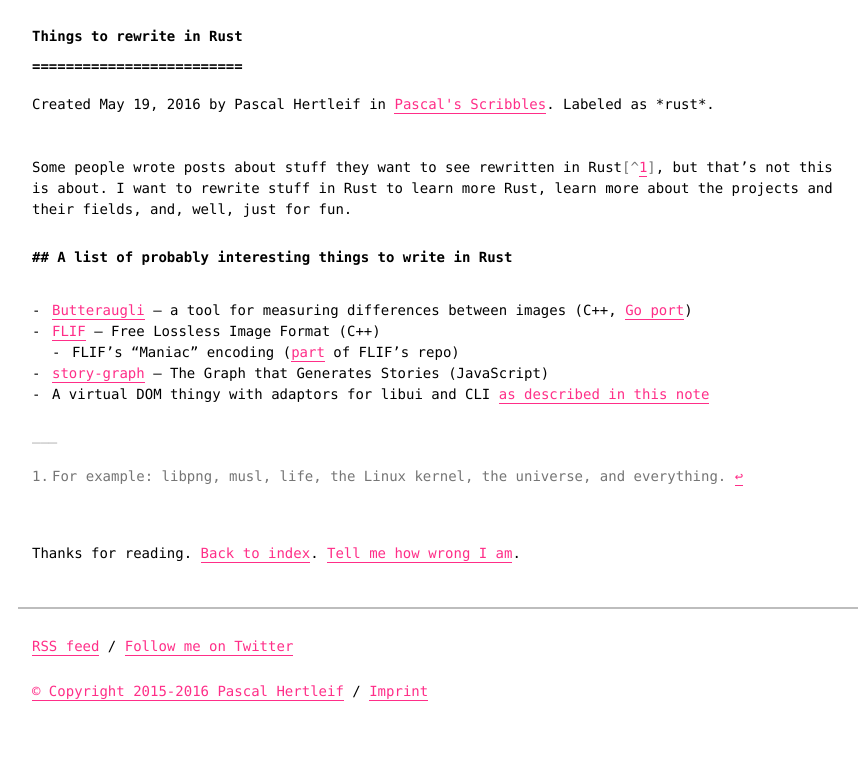
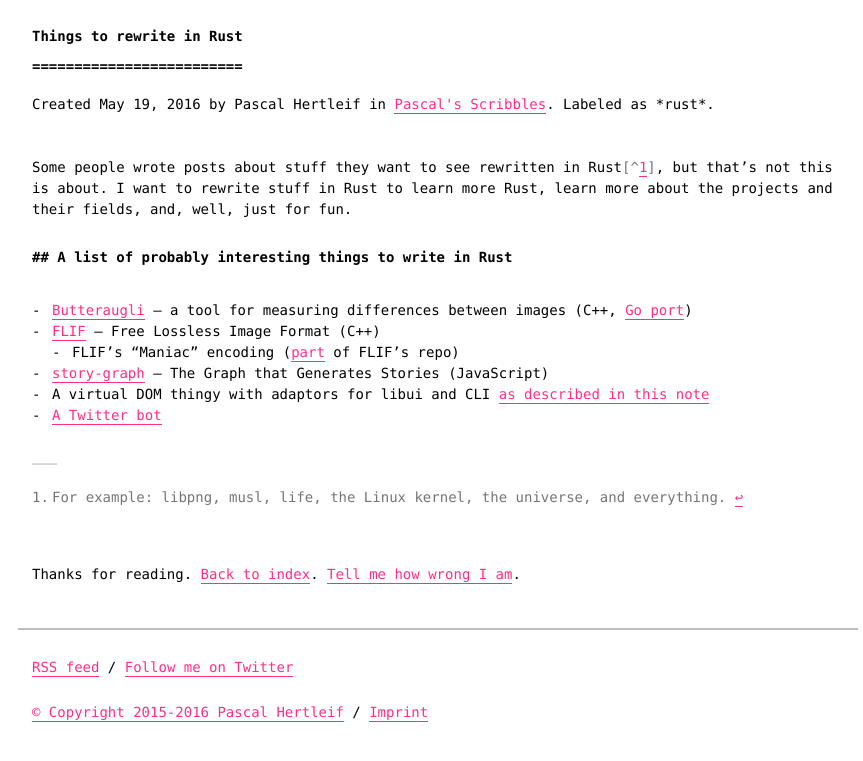
Before and after one commit to killercup/scribbles, a Jekyll site: the page built from _posts/2016-05-19-things-to-rewrite-in-rust.md, in a window 1280 px wide. Shown: the top 761 px of the page, without its empty margins (202-1065 px from the left). Built offline with Jekyll 4.4.1, drawn with Linux system fonts in a browser that asks for light colours.

Commit message:
More crosslinks

```diff
--- a/_posts/2016-05-19-things-to-rewrite-in-rust.md
+++ b/_posts/2016-05-19-things-to-rewrite-in-rust.md
@@ -15,3 +15,4 @@ Some people wrote posts about stuff they want to see rewritten in Rust[^1], but
   - FLIF's "Maniac" encoding ([part](https://github.com/FLIF-hub/FLIF/tree/0f0041079dba5195ea88235ba6ff1656b16dfc47/src/maniac) of FLIF's repo)
 - [story-graph](https://github.com/incrediblesound/story-graph) – The Graph that Generates Stories (JavaScript)
 - A virtual DOM thingy with adaptors for libui and CLI [as described in this note]({% post_url 2016-07-23-impl-virtual-dom-cli-libui %})
+- [A Twitter bot]({% post_url 2016-07-16-twitter-bot-driven-twitter-bot %})
```
